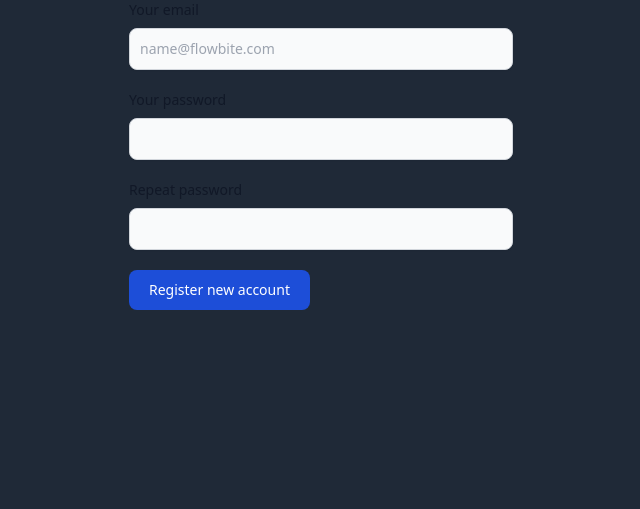
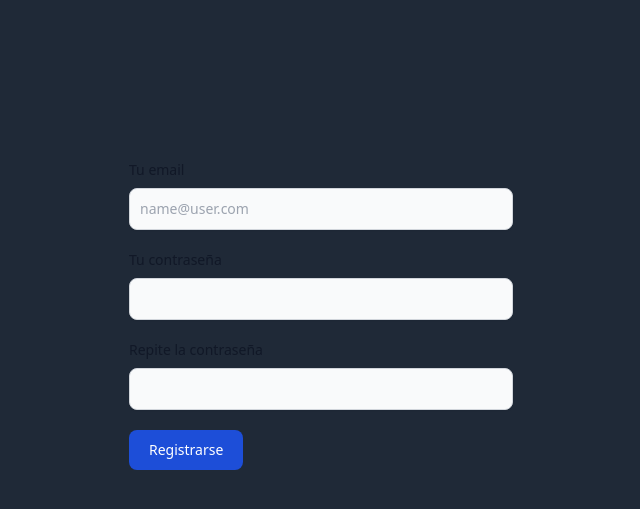
Before and after one commit to keaguirre/django_archetype, a Django app: page /register_page/ in a window 1280 px wide. Shown: the part 64-573 px from the top of the page, without its empty margins (319-959 px from the left). Run offline with Django 4.2, Linux system fonts and the light colour scheme; some libraries are stand-ins or nearby versions.

Commit message:
minor fixes

```diff
--- a/django_login/templates/register.html
+++ b/django_login/templates/register.html
@@ -26,21 +26,21 @@
       </div>
   {% endif %}
 </h2>
-  <form class="max-w-sm mx-auto" method="POST" action="/register_user/">
+  <form class="max-w-sm mx-auto mt-40" method="POST" action="/register_user/">
         {% csrf_token %}
         <div class="mb-5">
-          <label for="email" class="block mb-2 text-sm font-medium text-gray-900 dark:text-white">Your email</label>
-          <input name="username" type="text" id="email" class="shadow-sm bg-gray-50 border border-gray-300 text-gray-900 text-sm rounded-lg focus:ring-blue-500 focus:border-blue-500 block w-full p-2.5 dark:bg-gray-700 dark:border-gray-600 dark:placeholder-gray-400 dark:text-white dark:focus:ring-blue-500 dark:focus:border-blue-500 dark:shadow-sm-light" placeholder="name@flowbite.com" required />
+          <label for="email" class="block mb-2 text-sm font-medium text-gray-900 dark:text-white">Tu email</label>
+          <input name="username" type="text" id="email" class="shadow-sm bg-gray-50 border border-gray-300 text-gray-900 text-sm rounded-lg focus:ring-blue-500 focus:border-blue-500 block w-full p-2.5 dark:bg-gray-700 dark:border-gray-600 dark:placeholder-gray-400 dark:text-white dark:focus:ring-blue-500 dark:focus:border-blue-500 dark:shadow-sm-light" placeholder="name@user.com" required />
         </div>
         <div class="mb-5">
-          <label for="password" class="block mb-2 text-sm font-medium text-gray-900 dark:text-white">Your password</label>
+          <label for="password" class="block mb-2 text-sm font-medium text-gray-900 dark:text-white">Tu contraseña</label>
           <input name="password1" type="password" id="password" class="shadow-sm bg-gray-50 border border-gray-300 text-gray-900 text-sm rounded-lg focus:ring-blue-500 focus:border-blue-500 block w-full p-2.5 dark:bg-gray-700 dark:border-gray-600 dark:placeholder-gray-400 dark:text-white dark:focus:ring-blue-500 dark:focus:border-blue-500 dark:shadow-sm-light" required />
         </div>
         <div class="mb-5">
-          <label for="repeat-password" class="block mb-2 text-sm font-medium text-gray-900 dark:text-white">Repeat password</label>
+          <label for="repeat-password" class="block mb-2 text-sm font-medium text-gray-900 dark:text-white">Repite la contraseña</label>
           <input name="password2" type="password" id="repeat-password" class="shadow-sm bg-gray-50 border border-gray-300 text-gray-900 text-sm rounded-lg focus:ring-blue-500 focus:border-blue-500 block w-full p-2.5 dark:bg-gray-700 dark:border-gray-600 dark:placeholder-gray-400 dark:text-white dark:focus:ring-blue-500 dark:focus:border-blue-500 dark:shadow-sm-light" required />
         </div>
-        <button type="submit" class="text-white bg-blue-700 hover:bg-blue-800 focus:ring-4 focus:outline-none focus:ring-blue-300 font-medium rounded-lg text-sm px-5 py-2.5 text-center dark:bg-blue-600 dark:hover:bg-blue-700 dark:focus:ring-blue-800">Register new account</button>
+        <button type="submit" class="text-white bg-blue-700 hover:bg-blue-800 focus:ring-4 focus:outline-none focus:ring-blue-300 font-medium rounded-lg text-sm px-5 py-2.5 text-center dark:bg-blue-600 dark:hover:bg-blue-700 dark:focus:ring-blue-800">Registrarse</button>
       </form>
       <!-- registro alert -->
       <h2 class="text-2xl">
```
Also changed, not shown: django_login/templates/login.html (+5 -6 lines).
